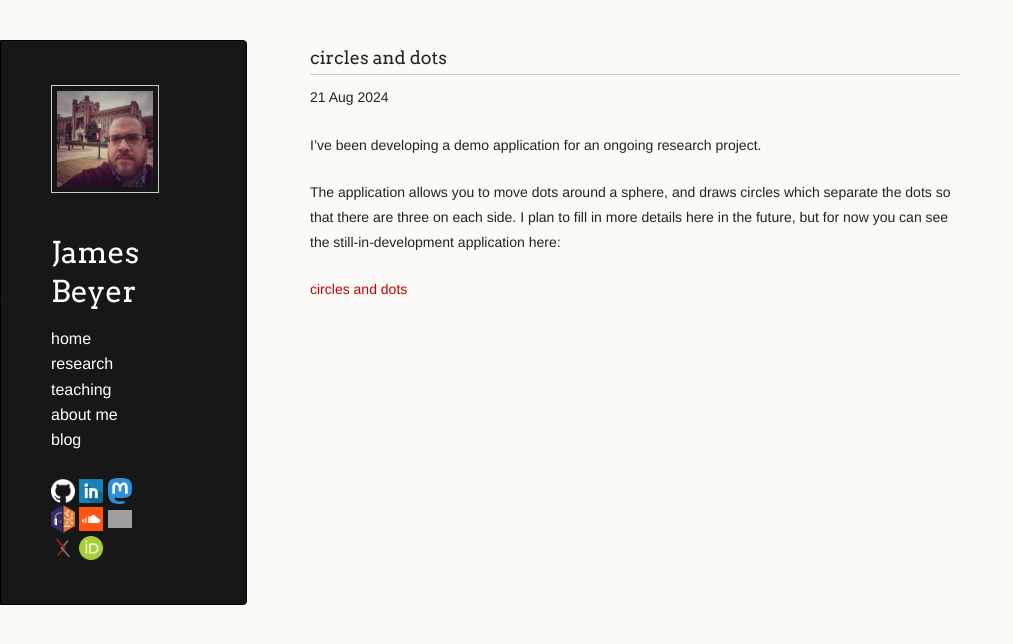
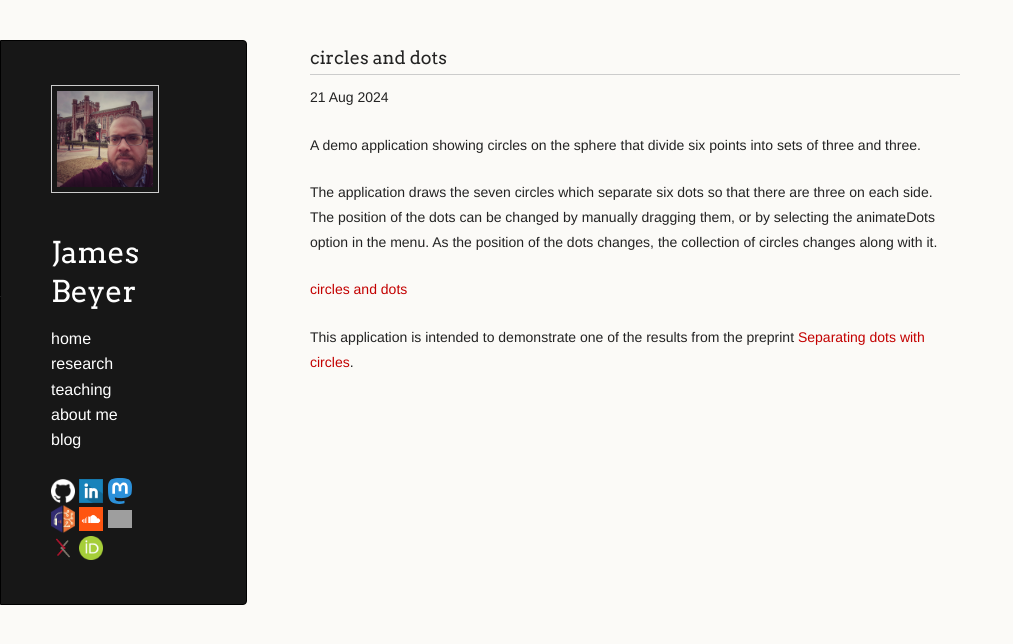
Before and after one commit to jebeyer/jebeyer.github.io, a Jekyll site: the page built from _posts/2024-08-21-circles_and_dots.md, in a window 1280 px wide. Shown: the top 644 px of the page, without its empty margins (0-1013 px from the left). Built offline with Jekyll 4.4.1, drawn with Linux system fonts in a browser that asks for light colours; a script that is not in the unit is left out; grey boxes are pictures that could not be loaded.

Commit message:
Update 2024-08-21-circles_and_dots.md

```diff
--- a/_posts/2024-08-21-circles_and_dots.md
+++ b/_posts/2024-08-21-circles_and_dots.md
@@ -4,10 +4,11 @@ date: 2024-08-21
 title: circles and dots
 ---
 
-I've been developing a demo application for an ongoing research project.
+A demo application showing circles on the sphere that divide six points into sets of three and three.
 <!--more-->
 
-The application allows you to move dots around a sphere, and draws circles which separate the dots so that there are three on each side.
-I plan to fill in more details here in the future, but for now you can see the still-in-development application here:
+The application draws the seven circles which separate six dots so that there are three on each side. The position of the dots can be changed by manually dragging them, or by selecting the animateDots option in the menu. As the position of the dots changes, the collection of circles changes along with it.
 
 [circles and dots](https://jebeyer.github.io/circles-and-dots/index.html)
+
+This application is intended to demonstrate one of the results from the preprint [Separating dots with circles](https://arxiv.org/abs/2505.22851).
```
